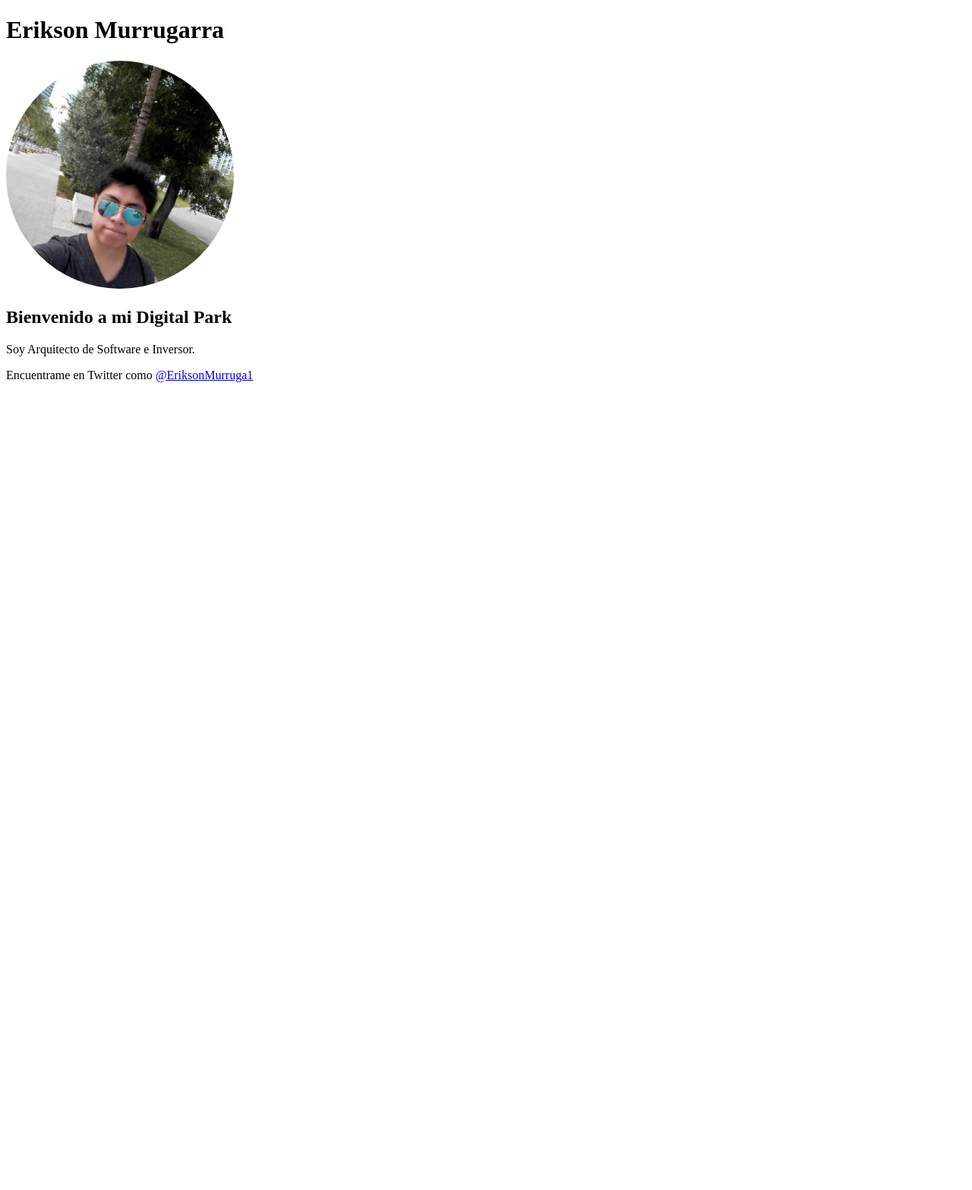
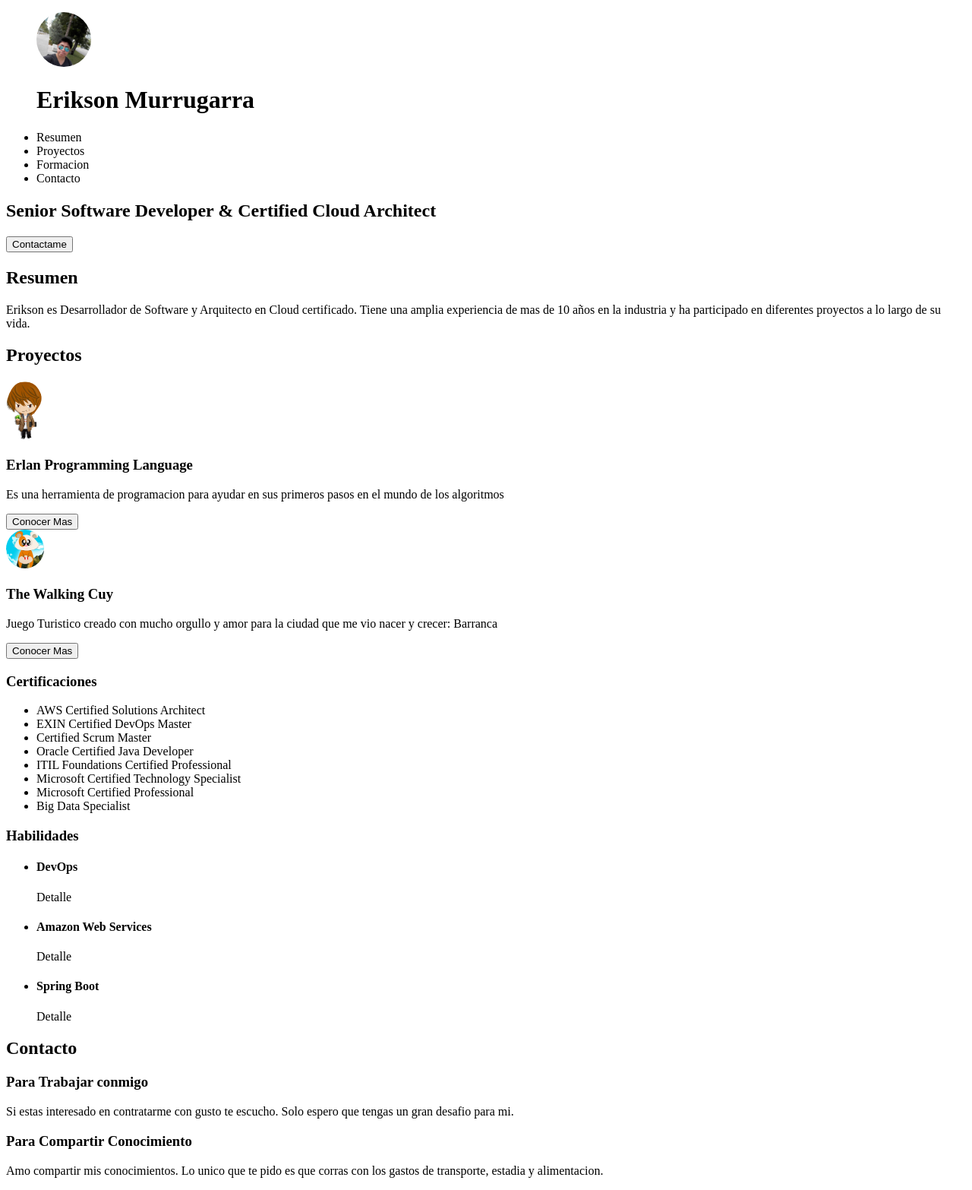
Before and after one commit to EriksonMurrugarra/me, a PHP site: page / in a window 1280 px wide. Shown: the whole page at 76% size. Before the commit the page ends 503 px from the top, so only its background shows below. Run offline with PHP 8.4, Linux system fonts and the light colour scheme.

Commit message:
Adding Semantic Content for Page

```diff
--- a/erikson.html
+++ /dev/null
@@ -1,20 +0,0 @@
-<!DOCTYPE html>
-<html lang="en">
-<head>
-    <meta charset="UTF-8">
-    <meta name="viewport" content="width=device-width, initial-scale=1.0">
-    <meta http-equiv="X-UA-Compatible" content="ie=edge">
-    <link rel="shortcut icon" type="image/jpg" href="favicon.png" />
-    <link rel="stylesheet" type="text/css" href="styles.css">
-    <title>Erikson Murrugarra</title>
-</head>
-<body>
-    <h1>Erikson Murrugarra</h1>
-    <img src="erikson.jpg" width="300"></img>
-
-    <h2>Bienvenido a mi Digital Park</h2>
-
-    <p>Soy Arquitecto de Software e Inversor.</p>
-    <p>Encuentrame en Twitter como <a href="https://twitter.com/EriksonMurruga1">@EriksonMurruga1</a></p>
-</body>
-</html>
--- /dev/null
+++ b/index.html
@@ -0,0 +1,99 @@
+<!DOCTYPE html>
+<html lang="en">
+
+<head>
+    <meta charset="UTF-8">
+    <meta name="viewport" content="width=device-width, initial-scale=1.0">
+    <meta http-equiv="X-UA-Compatible" content="ie=edge">
+    <link rel="shortcut icon" type="image/jpg" href="images/favicon.png" />
+    <link rel="stylesheet" type="text/css" href="css/styles.css">
+    <title>Erikson Murrugarra</title>
+</head>
+
+<body>
+    <header>
+        <!-- header -->
+        <figure>
+            <!-- logotipo -->
+            <img src="images/favicon.png" alt="Erikson Murrugarra" />
+            <h1>Erikson Murrugarra</h1>
+        </figure>
+        <nav>
+            <!-- menu -->
+            <ul>
+                <li>
+                    <a>Resumen</a>
+                </li>
+                <li>
+                    <a>Proyectos</a>
+                </li>
+                <li>
+                    <a>Formacion</a>
+                </li>
+                <li>
+                    <a>Contacto</a>
+                </li>
+            </ul>
+        </nav>
+    </header>
+    <section>  <!-- Portada -->
+        <h1>Senior Software Developer & Certified Cloud Architect</h1> <!-- Nombre  -->
+        <button>Contactame</button> <!-- Boton Contacto -->
+    </section>
+    <section> <!-- Resumen -->
+        <h2>Resumen</h2>
+        <p>
+            Erikson es Desarrollador de Software y Arquitecto en Cloud certificado.
+            Tiene una amplia experiencia de mas de 10 años en la industria y ha participado en diferentes proyectos
+            a lo largo de su vida.
+        </p>
+    </section>
+    <section> <!-- Proyectos -->
+        <h2>Proyectos</h2>
+        <article>
+            <img src="images/projects/erlan.png" alt="Erlan Logo" width="50"/>
+            <h3> Erlan Programming Language </h3>
+            <p> Es una herramienta de programacion para ayudar en sus primeros pasos en el  mundo de los algoritmos</p>
+            <button>Conocer Mas</button>
+        </article>
+        <article>
+            <img src="images/projects/twc.png" alt="Cuy Logo" width="50"/>
+            <h3> The Walking Cuy </h3>
+            <p> Juego Turistico creado con mucho orgullo y amor para la ciudad que me vio nacer y crecer: Barranca</p>
+            <button>Conocer Mas</button>
+        </article>
+    </section>
+    <section> <!-- Formacion -->
+        <h3>Certificaciones</h3>
+        <ul>
+            <li>AWS Certified Solutions Architect</li>
+            <li>EXIN Certified DevOps Master</li>
+            <li>Certified Scrum Master</li>
+            <li>Oracle Certified Java Developer</li>
+            <li>ITIL Foundations Certified Professional</li>
+            <li>Microsoft Certified Technology Specialist</li>
+            <li>Microsoft Certified Professional</li>
+            <li>Big Data Specialist</li>
+        </ul>
+        <h3>Habilidades</h3>
+        <ul>
+            <li> <h4>DevOps</h4> <p>Detalle</p> </li>
+            <li> <h4>Amazon Web Services</h4> <p>Detalle</p> </li>
+            <li> <h4>Spring Boot</h4> <p>Detalle</p> </li>
+        </ul>
+    </section>
+    <section> <!-- Contacto -->
+        <h2>Contacto</h2>
+        <article>
+            <h3>Para Trabajar conmigo</h3>
+            <p>Si estas interesado en contratarme con gusto te escucho. Solo espero que tengas un gran desafio para mi.</p>
+        </article>
+        <article>
+            <h3>Para Compartir Conocimiento</h3>
+            <p>Amo compartir mis conocimientos. Lo unico que te pido es que corras con los gastos de transporte, estadia y alimentacion.</p>
+        </article>
+
+    </section>
+</body>
+
+</html>
--- a/index.php
+++ b/index.php
@@ -1 +1 @@
-<?php include_once("erikson.html"); ?>
+<?php include_once("index.html"); ?>
```
Also changed, not shown: css/styles.css (renamed from styles.css), images/erikson.jpg (renamed from erikson.jpg), images/favicon.png (renamed from favicon.png), images/projects/erlan.png (added), images/projects/twc.png (added).
